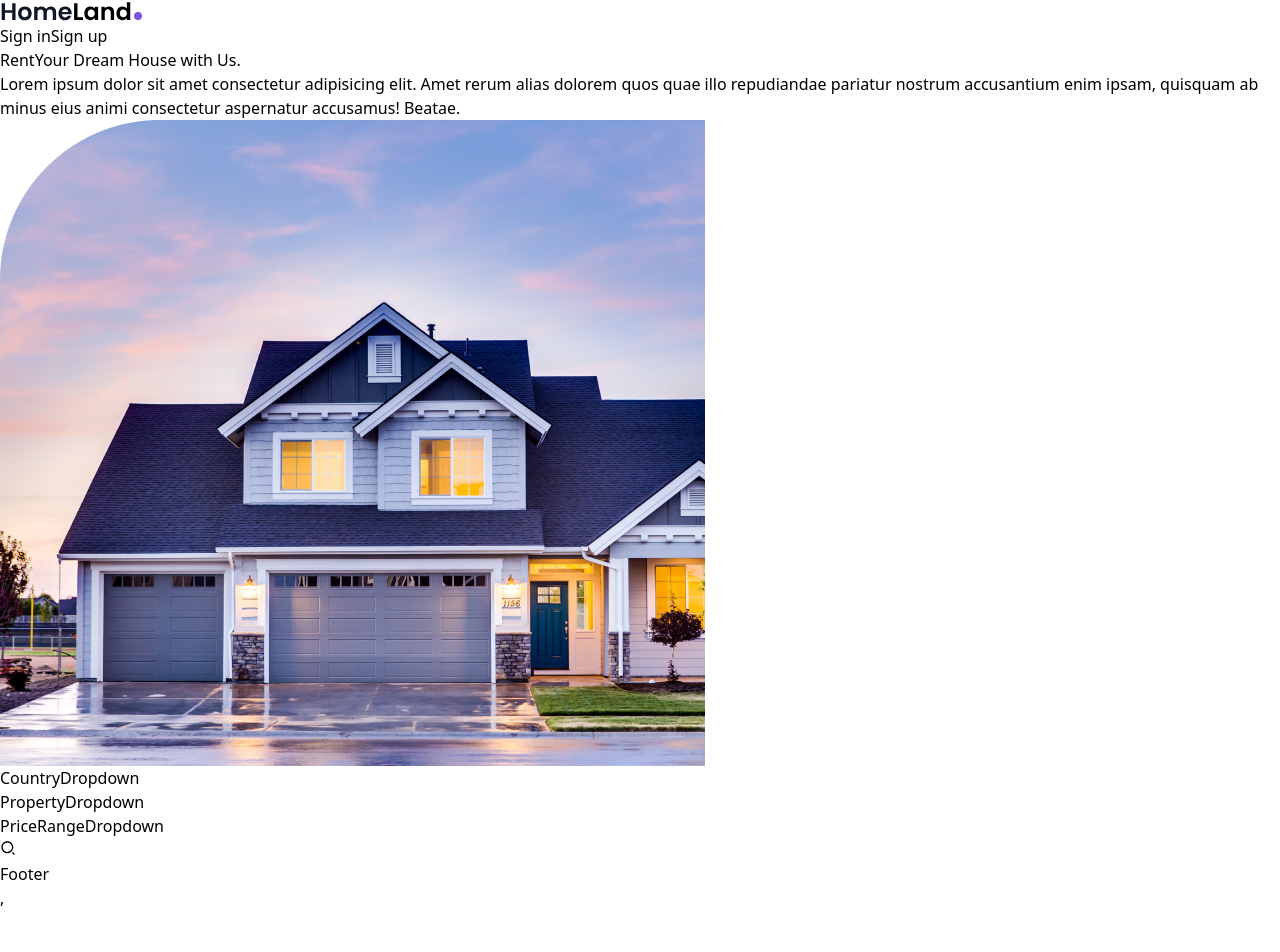
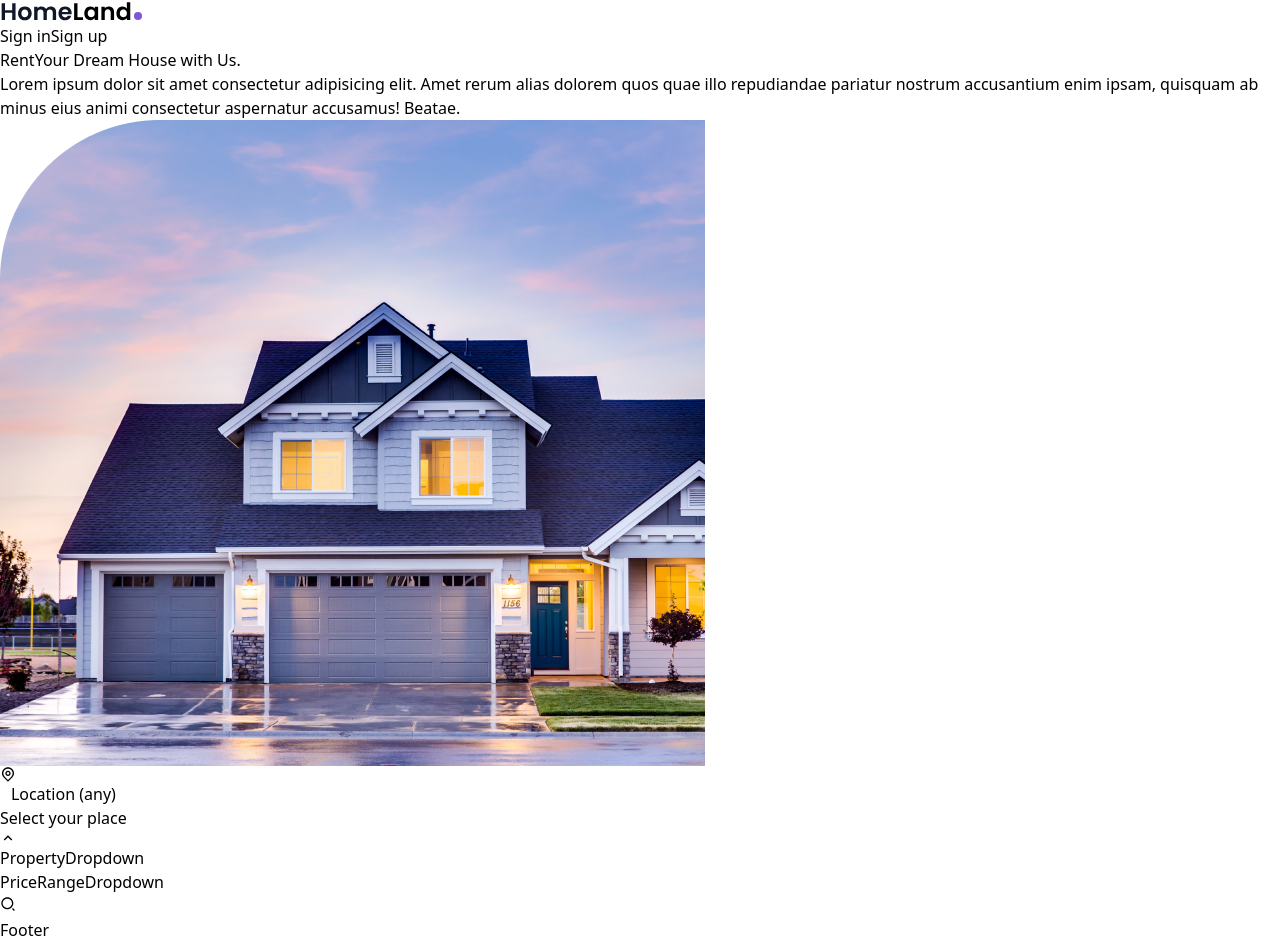
Before and after one commit to hassanrnt/HomeLand-projet, a React (Vite) app: page / in a window 1280 px wide. Shown: the top 952 px of the page. Before the commit the page ends 910 px from the top, so only its background shows below. Built offline with nearby package versions, Linux system fonts and the light colour scheme.

Commit message:
add to button

```diff
--- a/src/components/CountryDropdown.jsx
+++ b/src/components/CountryDropdown.jsx
@@ -1,4 +1,4 @@
-import React, {useState, useEffect} from 'react';
+import React, {useState, useEffect, useContext} from 'react';
 
 // import icons
 import {RiMapPinLine, RiArrowDownSLine, RiArrowUpSLine} from 'react-icons/ri'
@@ -6,10 +6,28 @@ import {RiMapPinLine, RiArrowDownSLine, RiArrowUpSLine} from 'react-icons/ri'
 import {Menu} from '@headlessui/react'
 
 // import house context
-import {} from './HouseContext';
+import {HouseContext} from './HouseContext';
 
 const CountryDropdown = () => {
-  return <div>CountryDropdown</div>;
+  const {country, setCountry, countries} = useContext(HouseContext);
+
+ const [isOpen, setIsOpen] = useState(false);
+  return <Menu as='div' className='dropdown relative'>
+    <Menu.Button className='dropdown-btn'>
+      <RiMapPinLine className='dropdown-icon-primary'/>
+      <div>
+        <div>{country}</div>
+        <div>Select your place</div>
+        {
+          isOpen ? (
+            <RiArrowUpSLine className='dropdown-icon-primary'/>
+          ) : (
+            <RiArrowUpSLine className='dropdown-icon-primary'/>
+          )
+        }
+      </div>
+    </Menu.Button>
+  </Menu>;
 };
 
 export default CountryDropdown;
--- a/src/index.css
+++ b/src/index.css
@@ -1,3 +1,25 @@
 @tailwind base;
 @tailwind components;
 @tailwind utilities;
+
+
+@layer base {
+  .font-primary {
+    @apply font-primary bg-gray-200;
+  }
+  .dropdown {
+    @apply w-full lg:max-w-[296px] cursor-pointer;
+  }
+  .dropdown-btn {
+    @apply flex h-[64px] items-center px-[18px] border rounded-lg;
+  }
+  .dropdown-icon-primary {
+    @apply text-2xl mr-[18px] text-violet-700;
+  }
+  .dropdown-icon-secondary {
+    @apply text-2xl text-violet-700 ml-auto;
+  }
+  .dropdown-menu {
+    @apply px-6 py-8 text-[15px] space-y-6 shadow-md bg-white absolute w-full z-10 list-none rounded-b-lg;
+  }
+}
```
